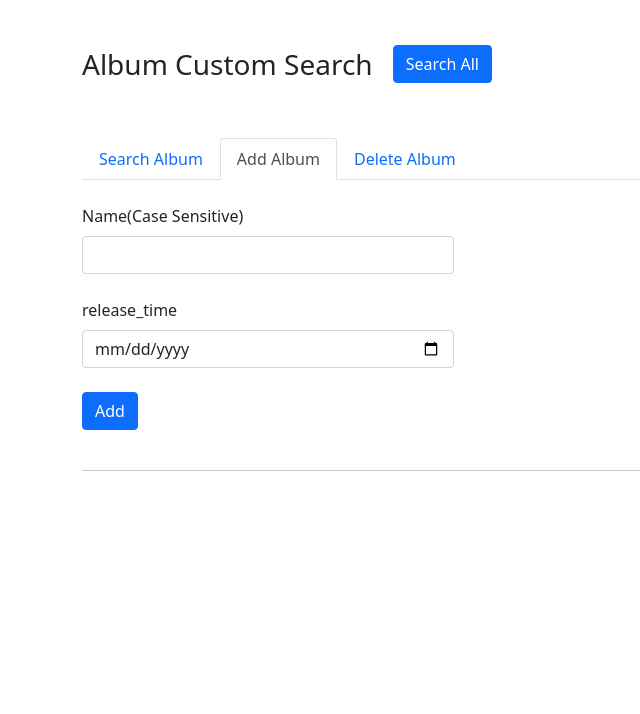
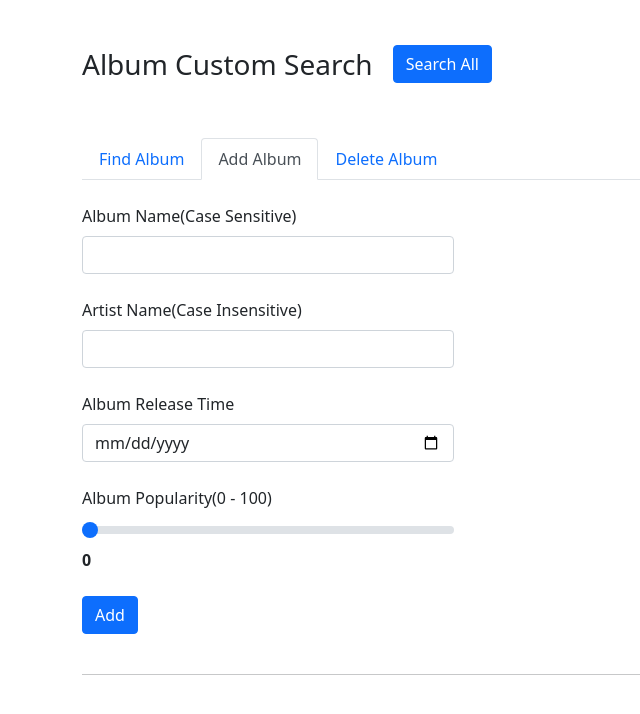
Before and after one commit to Calypso52/4111-project1.3, a Flask app: page /album in a window 1280 px wide, after a click on "Add Album". Shown: the part 56-770 px from the top of the page, without its empty margins (0-640 px from the left). Run offline with Flask 2, Linux system fonts and the light colour scheme; parts of the project's set-up code (start-up, migrations or seed data) failed here and were passed over; some libraries are stand-ins or nearby versions.

Commit message:
album_function

```diff
--- a/webserver/server.py
+++ b/webserver/server.py
@@ -50,20 +50,54 @@ def album():
   return render_template("album/album.html")
 
 # search router of the album interface
-@app.route('/album/<searchContent>')
+@app.route('/album/<searchContent>', methods=["POST", "GET"])
 def album_search_content(searchContent):
   # store query result array
   result = []
 
-  ########################################### get all data of album ###########################################
   if searchContent == 'all':
     rows = ['album_id', 'name', 'release_time', 'popularity', 'artist_name']
-    query = application.album.fetch_all_albums(None)
+    query = application.album.fetch_all_album(None)
     cursor = g.conn.execute(query)
     for item in cursor:
       result.append(dict(zip(rows, item)))
-
-  return render_template("album/albumAll.html", **dict(data = result))
+    return render_template("album/albumAll.html", **dict(data = result))
+  elif searchContent == 'find':
+    print('form =', request.form)
+    rows = ['album_id', 'name', 'release_time', 'popularity', 'artist_name']
+    query = application.album.fetch_all_album(request.form)
+    cursor = g.conn.execute(query)
+    for item in cursor:
+      result.append(dict(zip(rows, item)))
+    return render_template("album/albumAll.html", **dict(data = result))
+  elif searchContent == 'add':
+    print('form =', request.form)
+    # get creator name
+    rows = ['artist_id']
+    query = application.album.fetch_artist_name(request.form)
+    cursor = g.conn.execute(query)
+    for item in cursor:
+      result.append(dict(zip(rows, item)))
+    if len(result) > 0:
+      print('bingo_artist_id =', result[0]["artist_id"])
+      bingo_artist_id = result[0]["artist_id"]
+      query = application.album.add_album(uuid.uuid1(), bingo_artist_id, request.form)
+      cursor = g.conn.execute(query)
+    return redirect("/album")
+  elif searchContent == 'delete':
+    print('form =', request.form)
+    # get creator name
+    rows = ['artist_id']
+    query = application.album.fetch_artist_name(request.form)
+    cursor = g.conn.execute(query)
+    for item in cursor:
+      result.append(dict(zip(rows, item)))
+    if len(result) > 0:
+      print('bingo_artist_id =', result[0]["artist_id"])
+      bingo_artist_id = result[0]["artist_id"]
+      query = application.album.delete_album(bingo_artist_id, request.form)
+      cursor = g.conn.execute(query)
+    return redirect("/album")
 
 
 # route to artist interface
--- a/webserver/static/album/album.js
+++ b/webserver/static/album/album.js
@@ -2,4 +2,30 @@ $(document).ready(function(){
     $("#albumAllSearch").click(function() {
         window.location.href = `/album/all`;
     })
+
+    // Fetch all the forms we want to apply custom Bootstrap validation styles to
+    var forms = document.querySelectorAll('.needs-validation')
+
+    // Loop over them and prevent submission
+    Array.prototype.slice.call(forms)
+        .forEach(function (form) {
+            form.addEventListener('submit', function (event) {
+                if (!form.checkValidity()) {
+                    event.preventDefault()
+                    event.stopPropagation()
+                }
+
+                form.classList.add('was-validated')
+            }, false)
+        })
+
+    $(document).on('input', "#albumPopularity", function() {
+        let val = $(this).val();
+        $("#albumPopularityRangevalFind").html(val);
+    })
+
+    $(document).on('input', "#albumPopularityAdd", function() {
+        let val = $(this).val();
+        $("#albumPopularityRangevalAdd").html(val);
+    })
 })
--- a/webserver/templates/album/album.html
+++ b/webserver/templates/album/album.html
@@ -11,6 +11,10 @@
     .albumTopSearch button {
         margin-left: 20px;
         transform: translateY(-5px);
+    }
+
+    .albumText {
+        font-weight: bold;
     }
 </style>
 
@@ -28,7 +32,7 @@
     <ul class="nav nav-tabs" id="myTab" role="tablist">
         <li class="nav-item" role="presentation">
             <button class="nav-link active" id="home-tab" data-bs-toggle="tab" data-bs-target="#home" type="button"
-                role="tab" aria-controls="home" aria-selected="true">Search Album</button>
+                role="tab" aria-controls="home" aria-selected="true">Find Album</button>
         </li>
         <li class="nav-item" role="presentation">
             <button class="nav-link" id="profile-tab" data-bs-toggle="tab" data-bs-target="#profile" type="button"
@@ -43,7 +47,7 @@
         <!-- search Album function -->
         <div class="tab-pane fade show active" id="home" role="tabpanel" aria-labelledby="home-tab">
             <br>
-            <form action="/Album/find" method="POST" class="row">
+            <form action="/album/find" method="POST" class="row">
                 <div class="col-md-12">
                     <div class="col-md-4">
                         <label for="name" class="form-label">Album Name(Case Insensitive)</label>
@@ -57,30 +61,27 @@
                         <input type="date" class="form-control" id="release_time" name="release_time">
                     </div>
                 </div>
-                <!-- <div class="col-md-12">
-                    <br>
-                    <div class="form-check form-check-inline">
-                        <input class="form-check-input" type="radio" name="gender" id="inlineRadio1" value="M">
-                        <label class="form-check-label" for="gender">Male</label>
+                <div class="col-md-12">
+                    <div class="col-md-4">
+                        <br>
+                        <label for="albumPopularity" class="form-label">Artist Popularity(0 - 100)</label>
+                        <input type="range" class="form-range" id="albumPopularity" name="albumPopularity" value="0">
+                        <span id="albumPopularityRangevalFind" class="albumText">0</span>
                     </div>
-                    <div class="form-check form-check-inline">
-                        <input class="form-check-input" type="radio" name="gender" id="inlineRadio2" value="F">
-                        <label class="form-check-label" for="gender">Female</label>
-                    </div>
-                </div> -->
+                </div>
                 <div class="col-md-12">
                     <br>
-                    <button type="submit" class="btn btn-primary">Search</button>
+                    <button type="submit" class="btn btn-primary">Find</button>
                 </div>
             </form>
         </div>
         <!-- add Album function -->
         <div class="tab-pane fade" id="profile" role="tabpanel" aria-labelledby="profile-tab">
             <br>
-            <form action="/Album/add" method="POST" class="row needs-validation" novalidate>
+            <form action="/album/add" method="POST" class="row needs-validation" novalidate>
                 <div class="col-md-12">
                     <div class="col-md-4">
-                        <label for="name" class="form-label">Name(Case Sensitive)</label>
+                        <label for="name" class="form-label">Album Name(Case Sensitive)</label>
                         <input type="text" class="form-control" id="name" name="name" required>
                         <div class="invalid-feedback">Please input Album name.</div>
                     </div>
@@ -88,21 +89,26 @@
                 <div class="col-md-12">
                     <div class="col-md-4">
                         <br>
-                        <label for="release_time" class="form-label">release_time</label>
+                        <label for="artist" class="form-label">Artist Name(Case Insensitive)</label>
+                        <input type="text" class="form-control" id="artist" name="artist" required>
+                        <div class="invalid-feedback">Please input artist name of the album.</div>
+                    </div>
+                </div>
+                <div class="col-md-12">
+                    <div class="col-md-4">
+                        <br>
+                        <label for="release_time" class="form-label">Album Release Time</label>
                         <input type="date" class="form-control" id="release_time" name="release_time" required>
                         <div class="invalid-feedback">Please input release_time.</div>
                     </div>
-                <!-- </div>
+                </div>
                 <div class="col-md-12">
-                    <br>
-                    <div class="form-check form-check-inline">
-                        <input class="form-check-input" type="radio" name="gender" id="inlineRadio1" value="M" required>
-                        <label class="form-check-label" for="gender">Male</label>
+                    <div class="col-md-4">
+                        <br>
+                        <label for="albumPopularityAdd" class="form-label">Album Popularity(0 - 100)</label>
+                        <input type="range" class="form-range" id="albumPopularityAdd" name="albumPopularityAdd" value="0">
+                        <span id="albumPopularityRangevalAdd" class="albumText">0</span>
                     </div>
-                    <div class="form-check form-check-inline">
-                        <input class="form-check-input" type="radio" name="gender" id="inlineRadio2" value="F" required>
-                        <label class="form-check-label" for="gender">Female</label>
-                    </div> -->
                 </div>
                 <div class="col-md-12">
                     <br>
@@ -113,12 +119,20 @@
         <!-- delete Album function -->
         <div class="tab-pane fade" id="contact" role="tabpanel" aria-labelledby="contact-tab">
             <br>
-            <form action="/Album/delete" method="POST" class="row needs-validation" novalidate>
+            <form action="/album/delete" method="POST" class="row needs-validation" novalidate>
                 <div class="col-md-12">
                     <div class="col-md-4">
-                        <label for="name" class="form-label">Name(Case Sensitive)</label>
+                        <label for="name" class="form-label">Album Name(Case Sensitive)</label>
                         <input type="text" class="form-control" id="name" name="name" required>
                         <div class="invalid-feedback">Please input Album name.</div>
+                    </div>
+                </div>
+                <div class="col-md-12">
+                    <div class="col-md-4">
+                        <br>
+                        <label for="artist" class="form-label">Artist Name(Case Insensitive)</label>
+                        <input type="text" class="form-control" id="artist" name="artist" required>
+                        <div class="invalid-feedback">Please input artist name of the album.</div>
                     </div>
                 </div>
                 <div class="col-md-12">
```
Also changed, not shown: webserver/application/album.py (+31 -15 lines).
